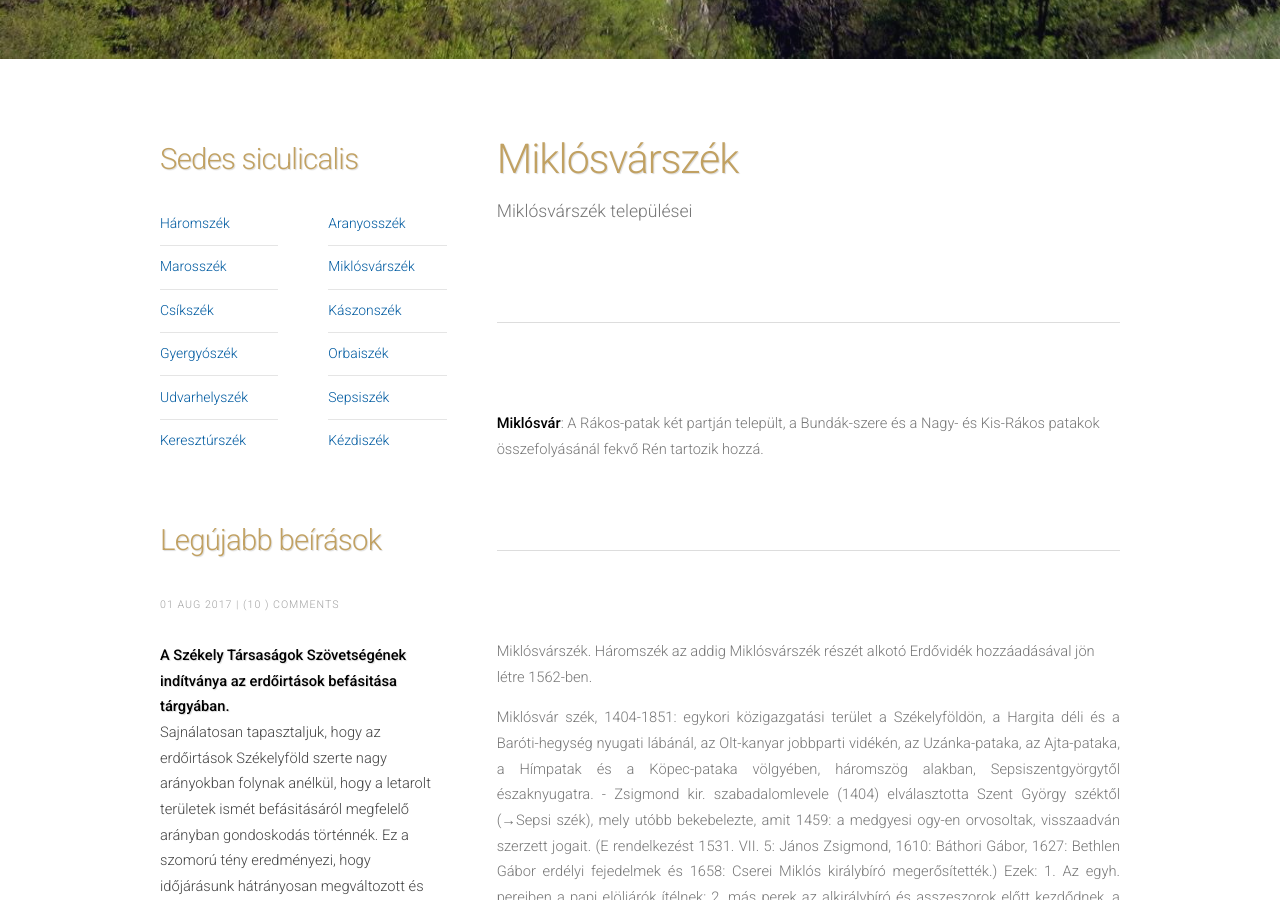
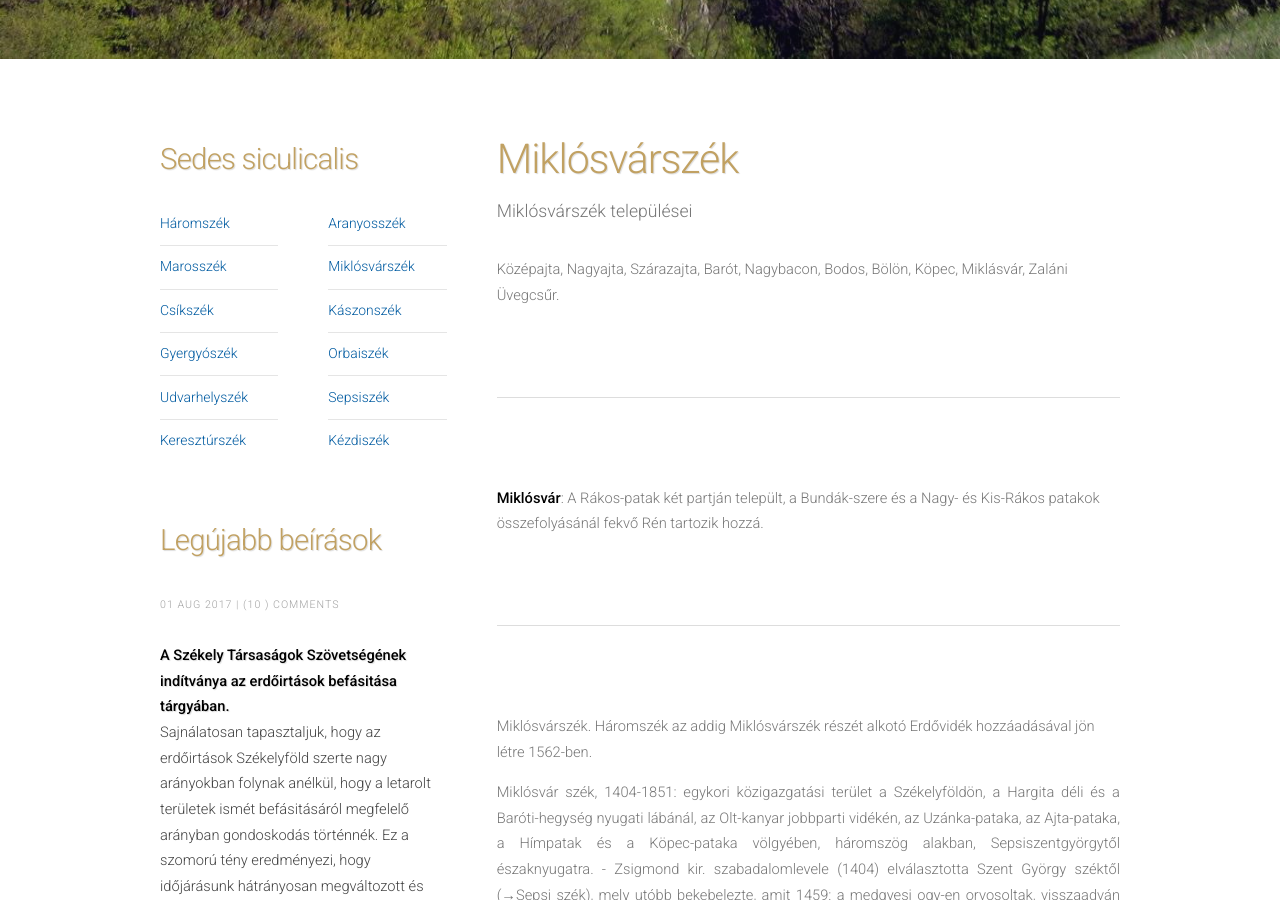
Before and after one commit to siculia/siculia.github.io, a Jekyll site: the page built from siculia-miklosvarszek.html, in a window 1280 px wide and 900 px high, scrolled down 554 px. Built offline with Jekyll 4.4.1, drawn with Linux system fonts in a browser that asks for light colours; nearby versions of some CDN libraries; library files that are not in the unit come from our copies.

Commit message:
Üvegcsűr

```diff
--- a/siculia-miklosvarszek.html
+++ b/siculia-miklosvarszek.html
@@ -17,6 +17,7 @@ layout: default
 							<span class="byline">Miklósvárszék települései</span>
 						</header>
 
+						<p style="text-align: left;">Középajta, Nagyajta, Szárazajta, Barót, Nagybacon, Bodos, Bölön, Köpec, Miklásvár, Zaláni Üvegcsűr.</p>
 						<hr></hr>
 						<p style="text-align: left;"><b>Miklósvár</b>: A Rákos-patak két partján települt, a Bundák-szere és a Nagy- és Kis-Rákos patakok összefolyásánál fekvő Rén tartozik hozzá.</p>
 						<hr></hr>
```
